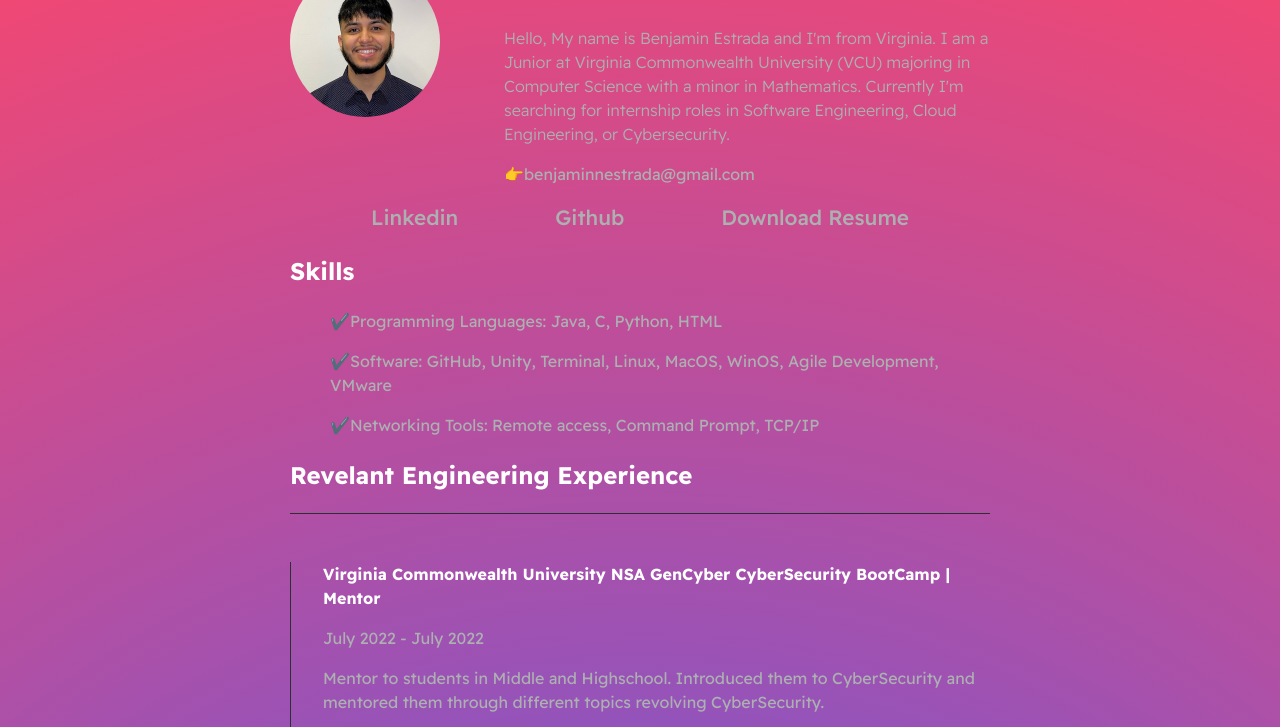
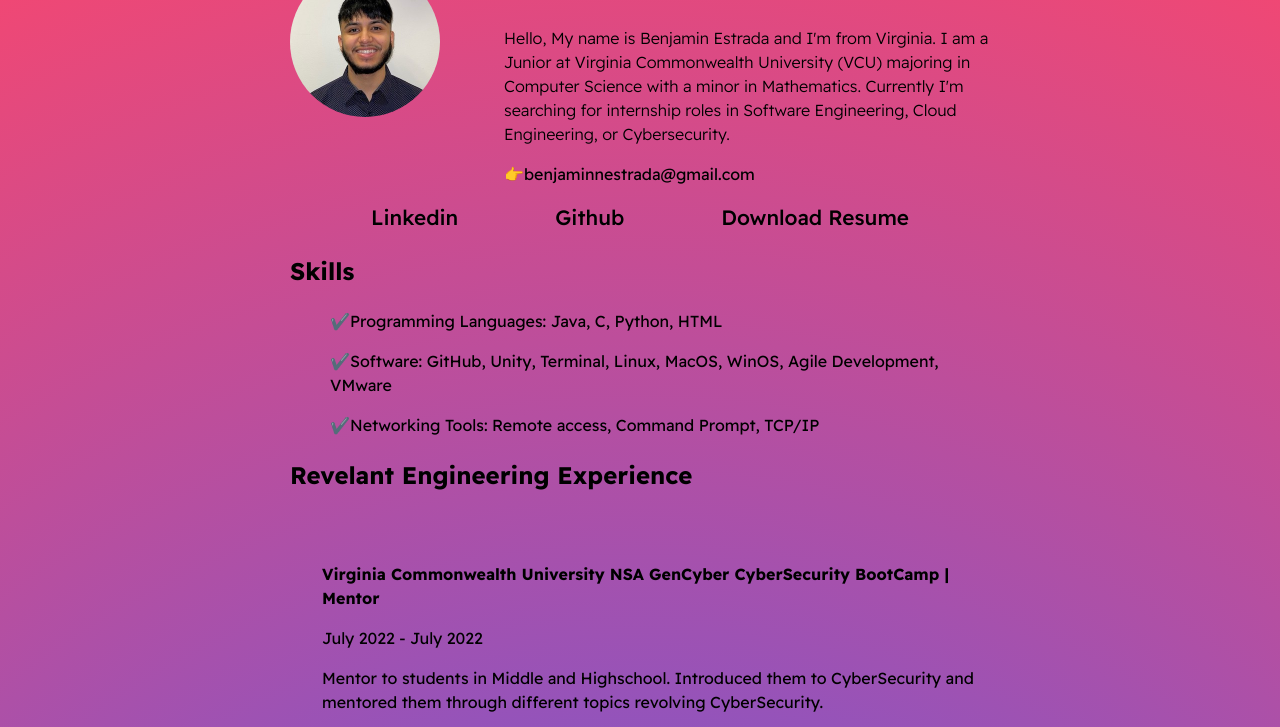
Before and after one commit to io-benjamin/Website, a plain HTML site: page index.html in a window 1280 px wide. Shown: the part 126-853 px from the top of the page. Drawn offline with Linux system fonts and the light colour scheme.

Commit message:
Update main.css

```diff
--- a/main.css
+++ b/main.css
@@ -14,11 +14,11 @@
     --mainBorderColor-dark:#2b3031;
     --mainBgColor-dark:#131415;
 
-    --mainTextColor:var(--mainTextColor-dark);
+/*     --mainTextColor:var(--mainTextColor-dark);
     --secondaryTextColor:var(--secondaryTextColor-dark);
     --mainLinkColor:var(--mainLinkColor-dark);
     --mainBorderColor:var(--mainBorderColor-dark);
-    --mainBgColor:var(--mainBgColor-dark);
+    --mainBgColor:var(--mainBgColor-dark); */
 }
 
 *{
```
